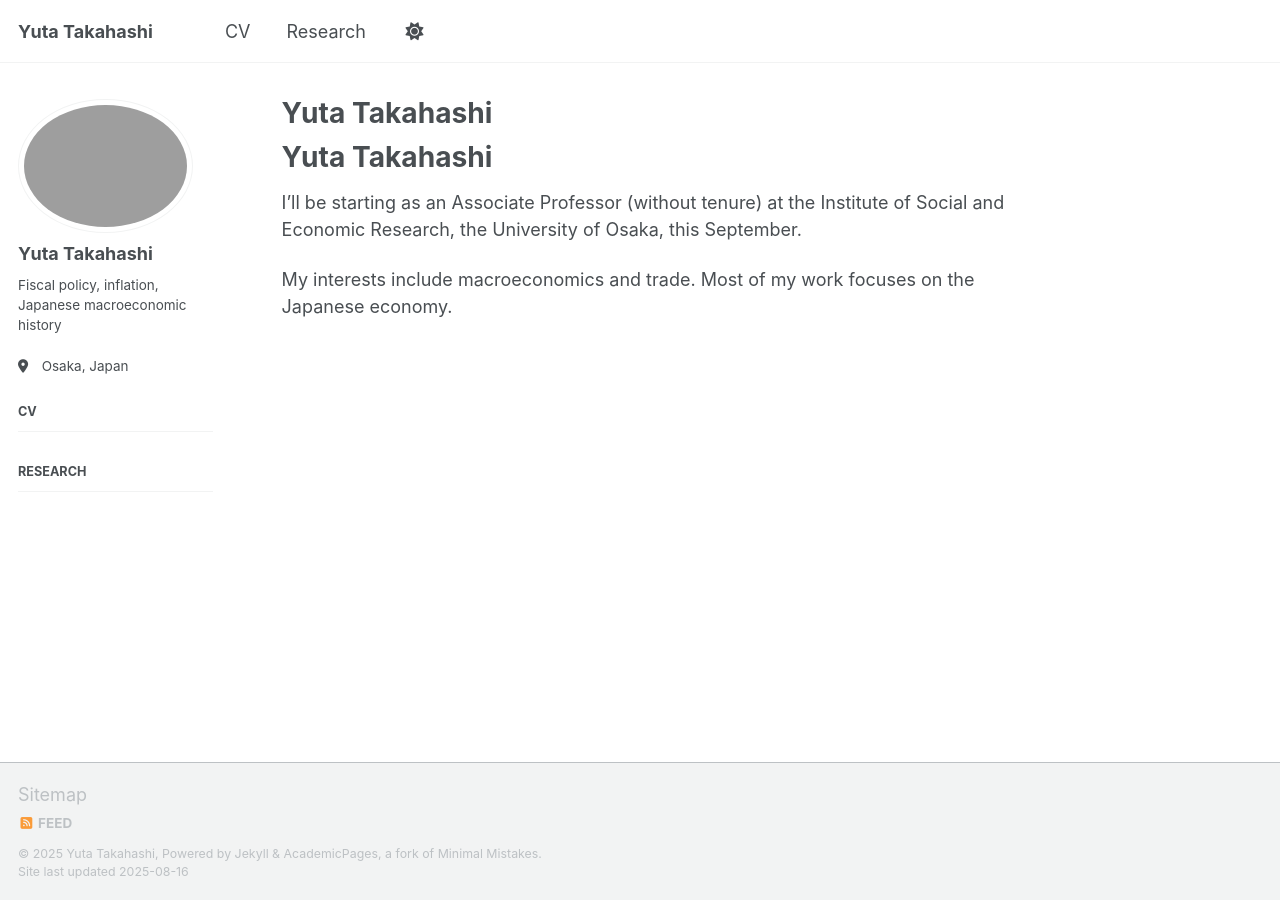
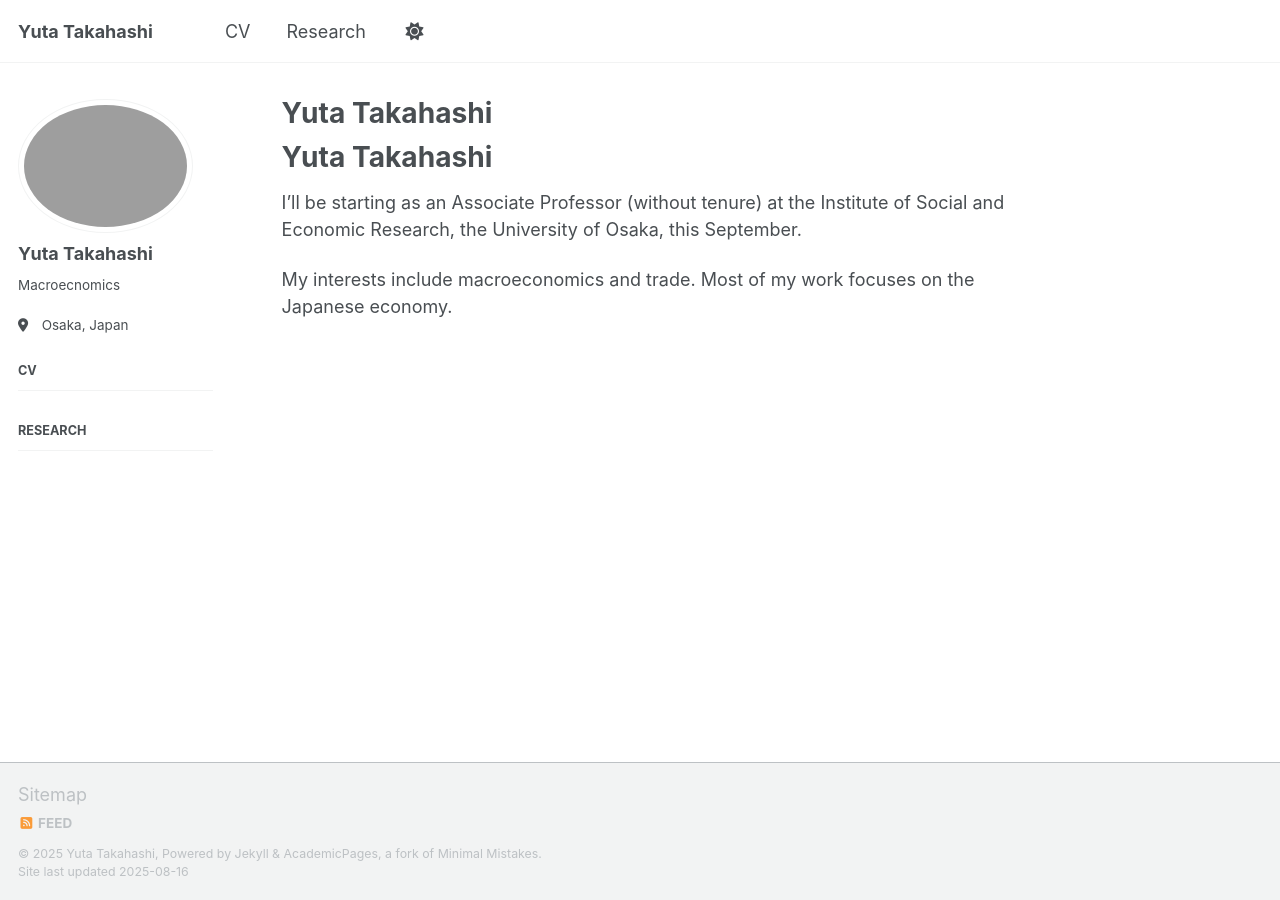
Before and after one commit to yuta-takahashi-1211/yuta-takahashi-1211.github.io, a Jekyll site: the page built from index.md, in a window 1280 px wide. Built offline with Jekyll 4.4.1, drawn with Linux system fonts in a browser that asks for light colours; a script that is not in the unit is left out.

Commit message:
Update _config.yml

```diff
--- a/_config.yml
+++ b/_config.yml
@@ -11,15 +11,13 @@ repository: "yuta-takahashi-1211/yuta-takahashi-1211.github.io"
 author:
   name: "Yuta Takahashi"
   avatar: "/images/IMG_0156_edited.jpg"
-  bio: "Fiscal policy, inflation, Japanese macroeconomic history"
+  bio: "Macroecnomics"
   location: "Osaka, Japan"
   links:
     - label: "Google Scholar"
       url: "https://scholar.google.com/citations?user=<YOUR_ID>"
     - label: "ORCID"
       url: "https://orcid.org/<YOUR_ORCID>"
-    - label: "GitHub"
-      url: "https://github.com/yuta-takahashi-1211"
     - label: "Email"
       url: "mailto:yuta.takahashi@iser.osaka-u.ac.jp"
 
```
